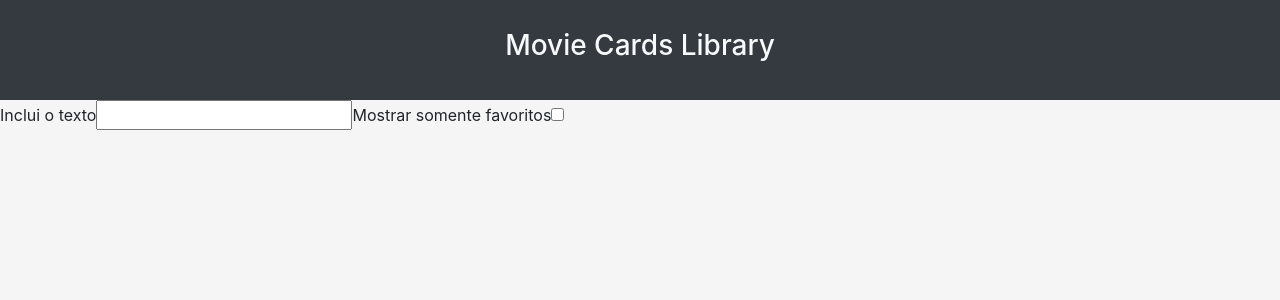
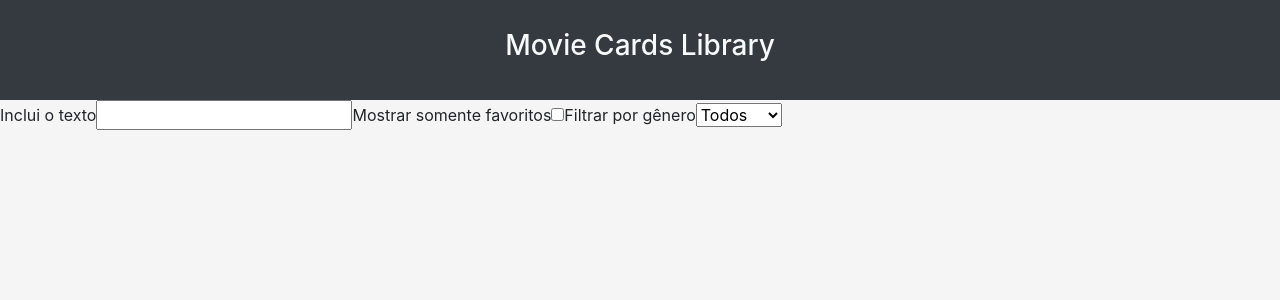
Before and after one commit to tryber/sd-05-block12-project-movie-card-library-stateful, a React (Create React App) app: page / in a window 1280 px wide. Shown: the top 300 px of the page. Built offline with nearby package versions, Linux system fonts and the light colour scheme.

Commit message:
Create MovieGenre.

```diff
--- a/src/App.js
+++ b/src/App.js
@@ -1,14 +1,17 @@
 import React from 'react';
 import './App.css';
 
+import Data from './data';
 import Header from './components/Header';
 import SearchBar from './components/SearchBar';
+
+const genres = new Set(Data.map(({ genre }) => genre));
 
 function App() {
   return (
     <div className="App">
       <Header />
-      <SearchBar />
+      <SearchBar genres={genres} />
 
     </div>
   );
--- a/src/components/SearchBar.jsx
+++ b/src/components/SearchBar.jsx
@@ -1,4 +1,6 @@
 import React, { Component } from 'react';
+
+const toTitle = (str) => `${str.charAt(0).toUpperCase()}${str.slice(1)}`;
 
 const Input = (props) => {
   const {
@@ -33,6 +35,32 @@ const Bookmarked = (props) => {
   );
 };
 
+const MovieGenre = (props) => {
+  const { onChange, selectedGenre, genresToFilter = [] } = props;
+  const genres = [{ text: 'Todos', value: '' }];
+  genresToFilter.forEach((genre) => genres.push({ text: toTitle(genre), value: genre }));
+
+  return (
+    <label htmlFor="filter-genre">
+      Filtrar por gênero
+      <select
+        key="filter-genre"
+        onChange={onChange}
+        value={selectedGenre}
+      >
+        {genres.map(({ text, value }, index) => (
+          <option
+            value={value}
+            key={index.toString()}
+          >
+            {text}
+          </option>
+        ))}
+      </select>
+    </label>
+  );
+};
+
 class SearchBar extends Component {
   render() {
     const {
@@ -40,11 +68,15 @@ class SearchBar extends Component {
       onSearchTextChange,
       bookmarkedOnly,
       onBookmarkedChange,
+      onSelectedGenreChange,
+      selectedGenre,
+      genres,
     } = this.props;
     return (
       <form>
         <Input value={searchText} onChange={onSearchTextChange} />
         <Bookmarked onChange={onBookmarkedChange} checked={bookmarkedOnly} />
+        <MovieGenre onChange={onSelectedGenreChange} value={selectedGenre} genresToFilter={genres} />
       </form>
     );
   }
```
